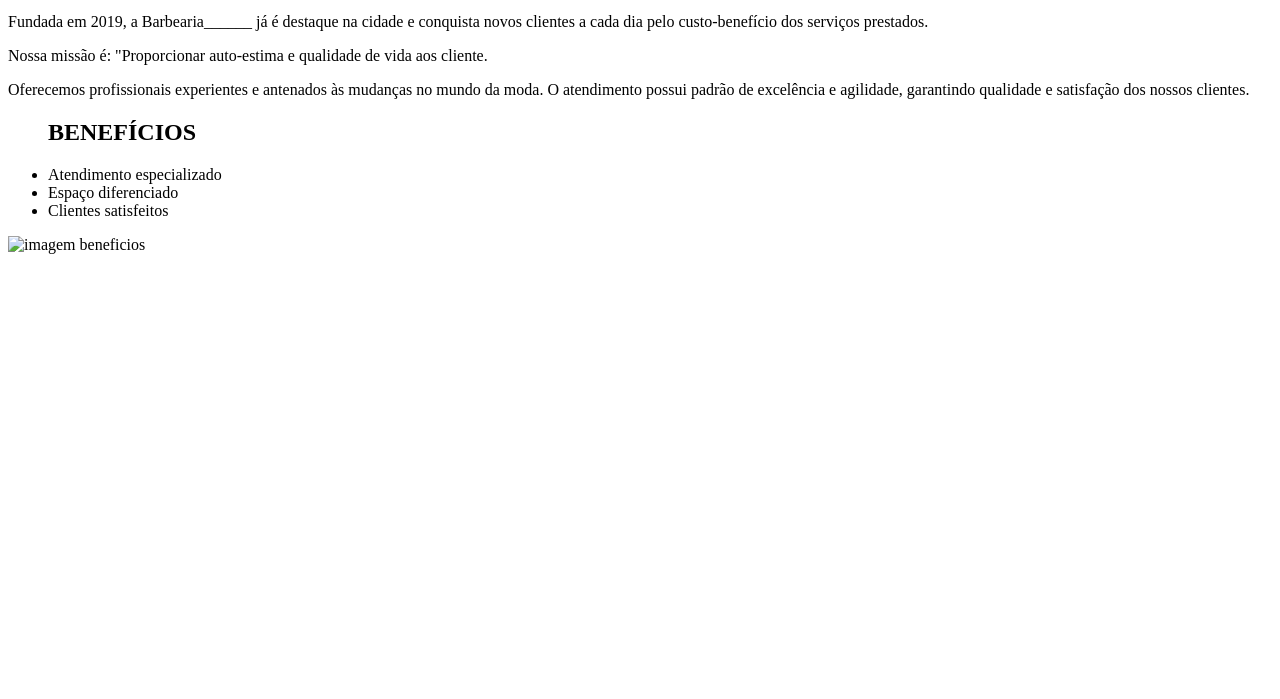
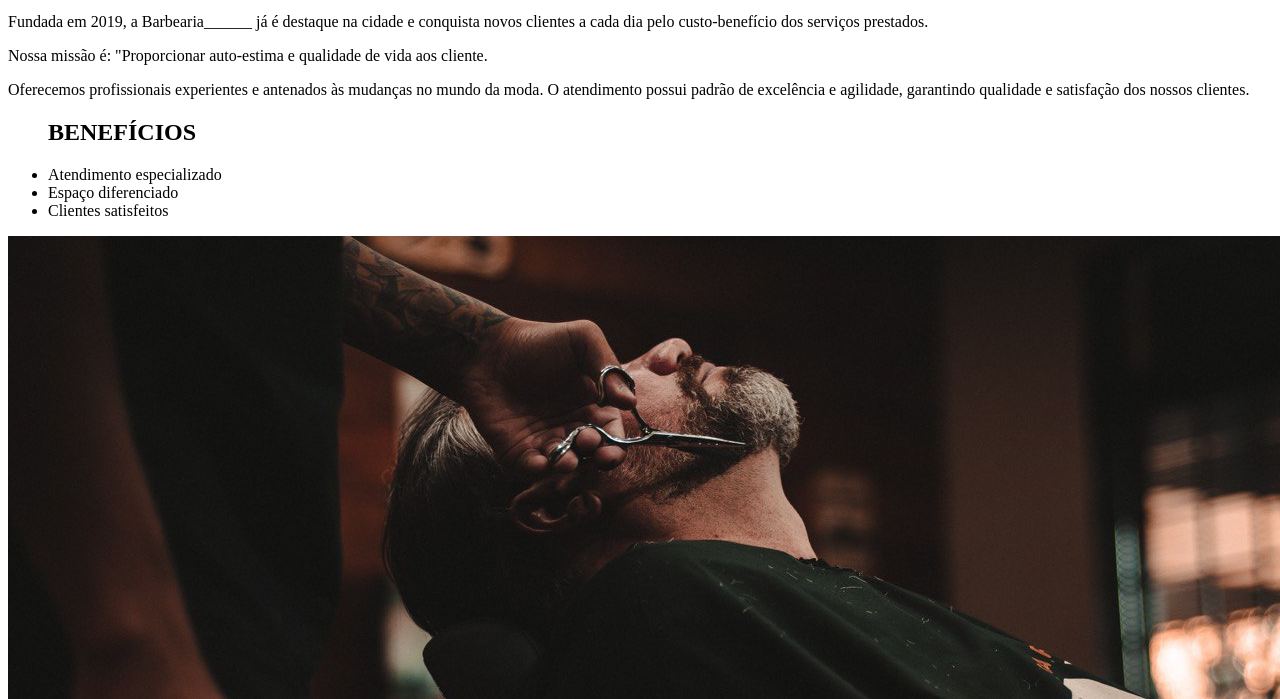
Before and after one commit to carol-mp/BARBEARIA_1A, a plain HTML site: page index.html in a window 1280 px wide. Shown: the part 101-800 px from the top of the page. Drawn offline with Linux system fonts and the light colour scheme.

Commit message:
código html

```diff
--- a/index.html
+++ b/index.html
@@ -7,9 +7,12 @@
 <body>
     <h1>BARBEARIA_______</h1>
     <p>Localizada no coração da cidade a Barbearia______ traz o que há de melhor para seu cabelo e barba</p>
-    <p>Fundada em 2019, a Barbearia______  já é destaque na cidade e conquista novos clientes a cada dia pelo custo-benefício dos serviços prestados.</p>
+    <p>Fundada em 2019, a Barbearia______  já é destaque na cidade e conquista
+        novos clientes a cada dia pelo custo-benefício dos serviços prestados.</p>
     <p>Nossa missão é: "Proporcionar auto-estima e qualidade de vida aos cliente.</p>
-    <p>Oferecemos profissionais experientes e antenados às mudanças no mundo da moda. O atendimento possui padrão de excelência e agilidade, garantindo qualidade e satisfação dos nossos clientes.</p>
+    <p>Oferecemos profissionais experientes e antenados às mudanças no mundo
+da moda. O atendimento possui padrão de excelência e agilidade,
+garantindo qualidade e satisfação dos nossos clientes.</p>
 
  <ul>
     <h2>BENEFÍCIOS</h2>
@@ -18,7 +21,7 @@
     <li>Clientes satisfeitos</li>
  </ul>
 
-    <img src ="" alt="imagem beneficios">
+    <img src ="beneficios (1).jpg" alt="imagem beneficios">
 
 </body>
 </html>
--- /dev/null
+++ b/style.css
@@ -0,0 +1,8 @@
+body {
+    background-color: red;
+}
+
+h1 {
+    font-size: 20 px;
+    color: white;
+}
```
